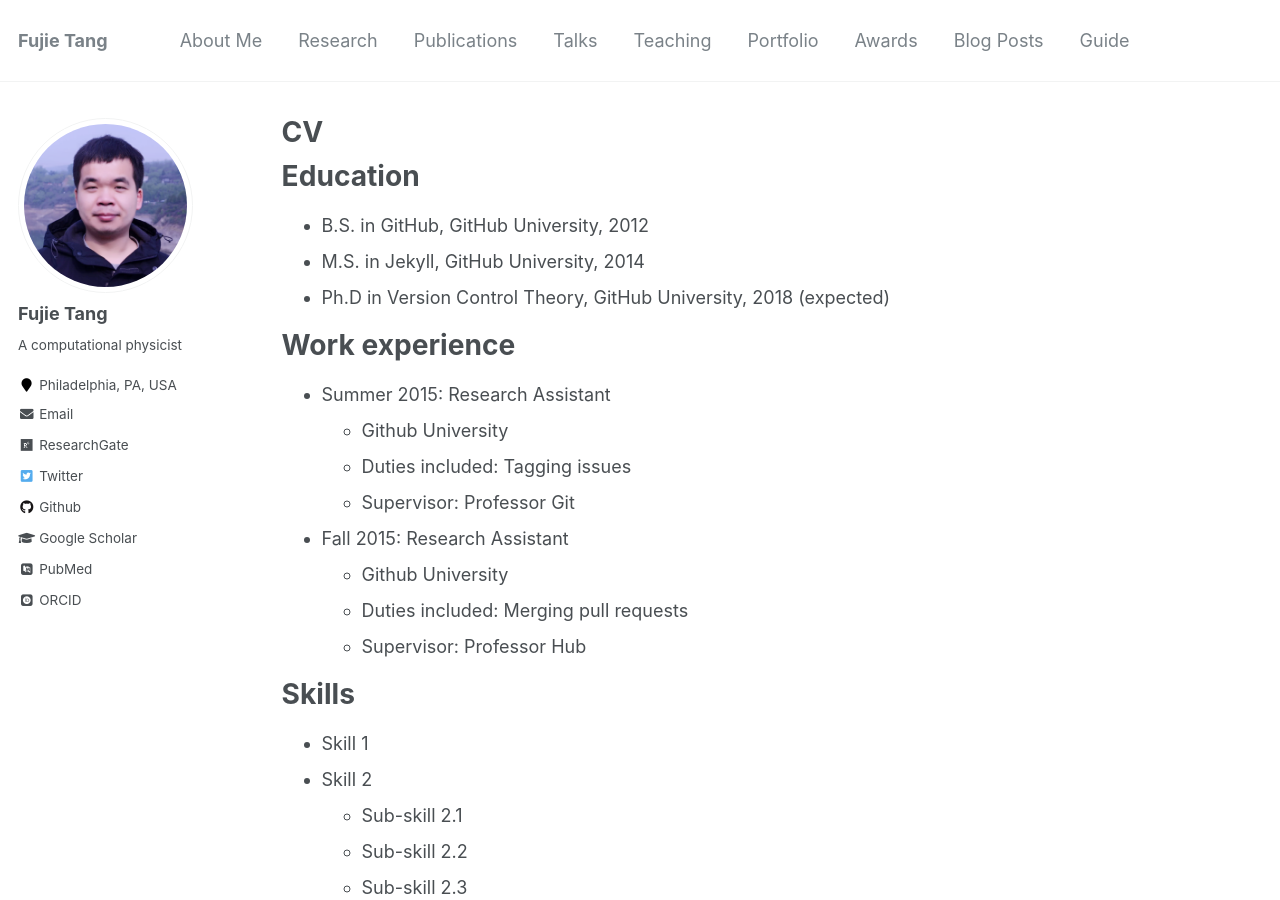
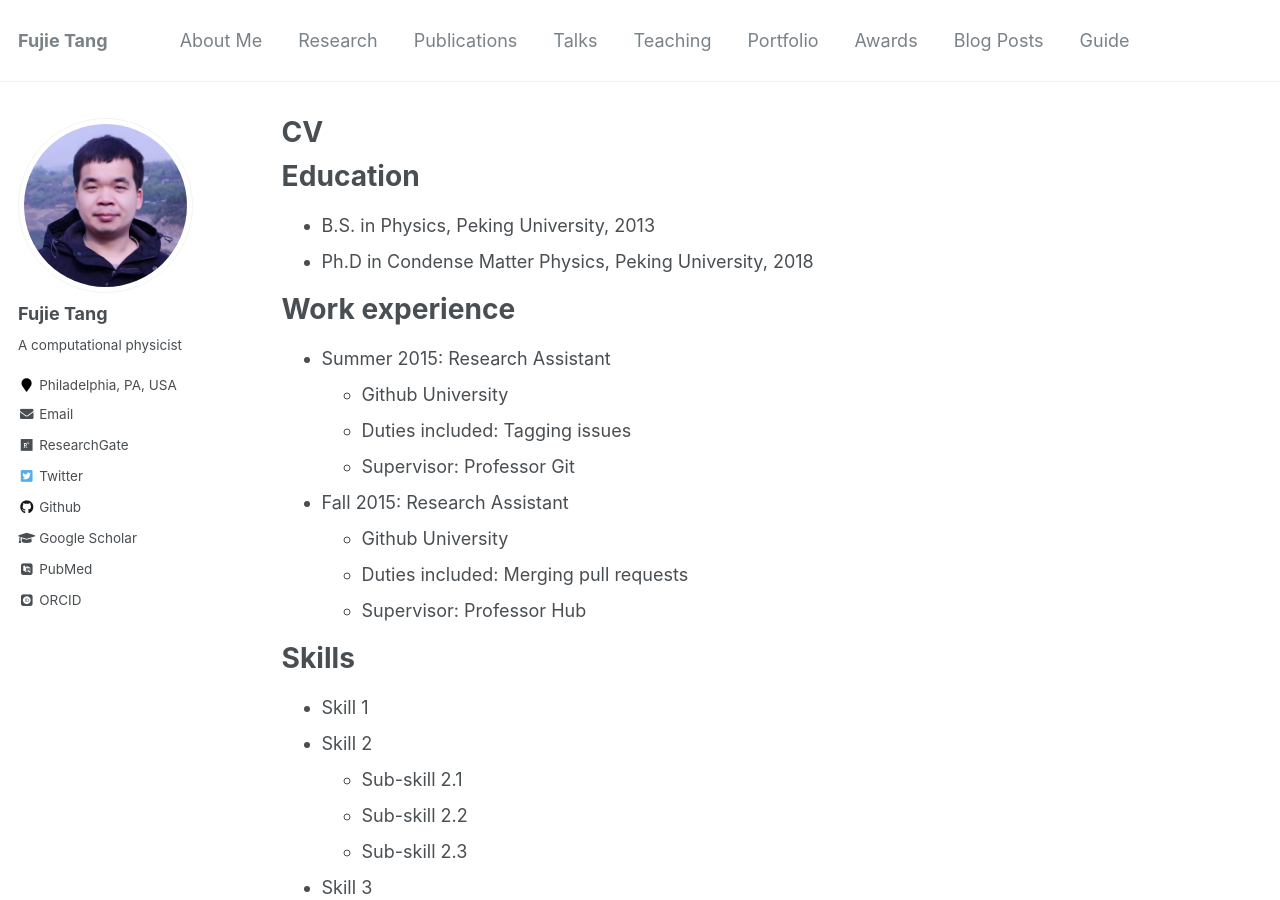
Before and after one commit to fujiepku/fujiepku.github.io, a Jekyll site: the page built from _pages/cv.md, in a window 1280 px wide and 900 px high. Built offline with Jekyll 4.4.1, drawn with Linux system fonts in a browser that asks for light colours; some web fonts are replaced.

Commit message:
Update cv.md

```diff
--- a/_pages/cv.md
+++ b/_pages/cv.md
@@ -11,9 +11,8 @@ redirect_from:
 
 Education
 ======
-* B.S. in GitHub, GitHub University, 2012
-* M.S. in Jekyll, GitHub University, 2014
-* Ph.D in Version Control Theory, GitHub University, 2018 (expected)
+* B.S. in Physics, Peking University, 2013
+* Ph.D in Condense Matter Physics, Peking University, 2018
 
 Work experience
 ======
```
